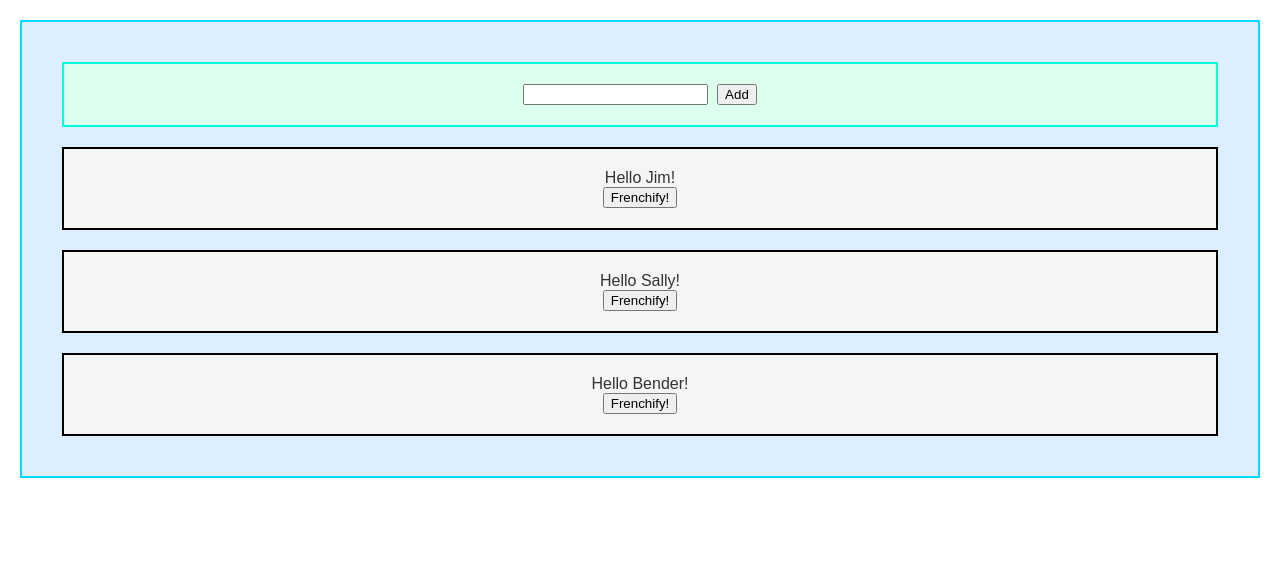
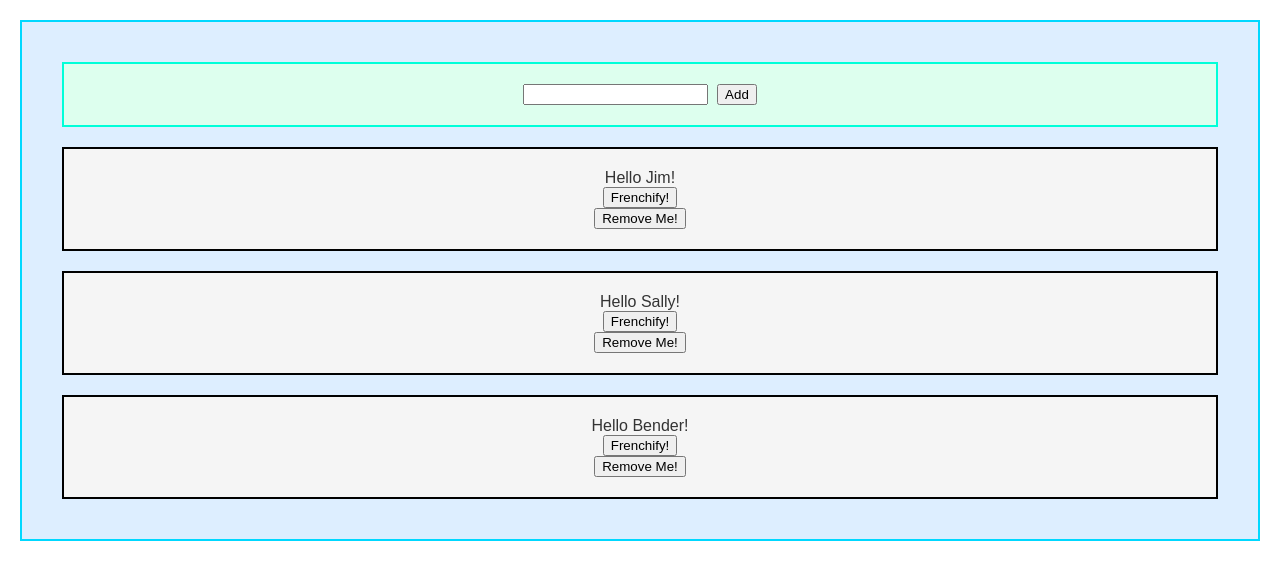
Before and after one commit to simonvlc/react-app, a React (Create React App) app: page / in a window 1280 px wide. Shown: the top 580 px of the page. Built offline with nearby package versions, Linux system fonts and the light colour scheme.

Commit message:
adding a remove button

```diff
--- a/src/HelloWorld.js
+++ b/src/HelloWorld.js
@@ -7,10 +7,15 @@
     super(props);
     this.state = { greeting: 'Hello' };
     this.frenchify = this.frenchify.bind(this);
+    this.removeGreeting = this.removeGreeting.bind(this);
   }
 
   frenchify(){
     this.setState({ greeting: 'Bonjour' });
+  }
+
+  removeGreeting() {
+    this.props.removeGreeting(this.props.name);
   }
 
   render(){
@@ -19,6 +24,8 @@
         {this.state.greeting} {this.props.name}!
         <br/>
         <button onClick={this.frenchify}>Frenchify!</button>
+        <br/>
+        <button onClick={this.removeGreeting}>Remove Me!</button>
       </div>
     );
   }
--- a/src/HelloWorldList.js
+++ b/src/HelloWorldList.js
@@ -9,15 +9,27 @@
     super(props);
     this.state = { greetings: ['Jim', 'Sally', 'Bender'] };
     this.addGreeting = this.addGreeting.bind(this);
+    this.removeGreeting = this.removeGreeting.bind(this);
   }
 
   addGreeting(newName) {
     this.setState({ greetings: [...this.state.greetings, newName] });
   }
 
+  removeGreeting(removeName) {
+    const filteredGreetings = this.state.greetings.filter(name => {
+      return name !== removeName;
+    });
+    this.setState({ greetings: filteredGreetings });
+  }
+
   renderGreetings() {
     return this.state.greetings.map(name => (
-      <HelloWorld key={name} name={name}/>
+      <HelloWorld
+        key={name}
+        name={name}
+        removeGreeting={this.removeGreeting}
+      />
     ));
   }
 
```
